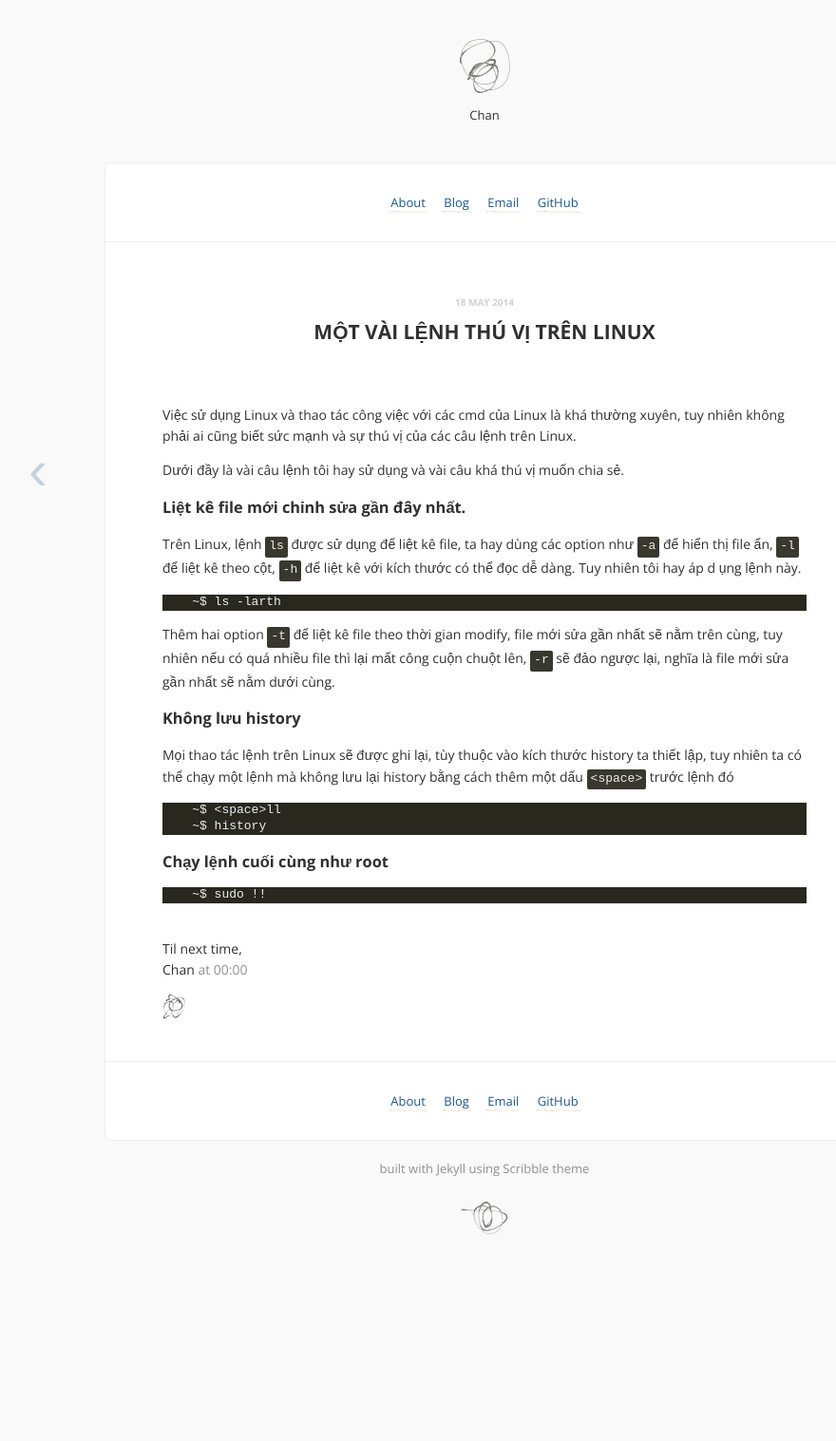
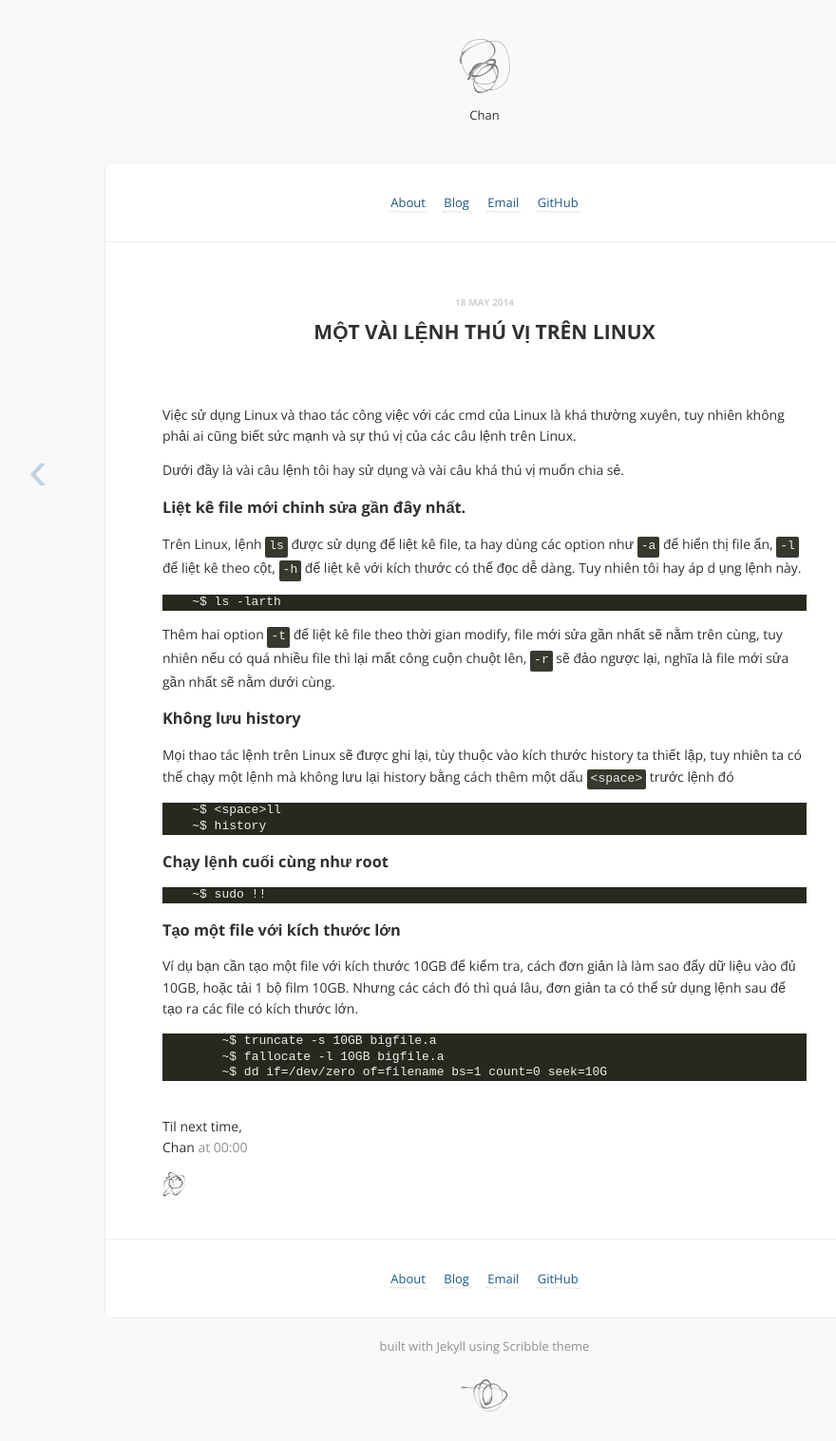
Before and after one commit to gitter-badger/xluffy.github.io, a Jekyll site: the page built from _posts/2014-05-18-fun-cmd-in-linux.md, in a window 1280 px wide. Shown: the whole page at 95% size, without its empty margins (130-1010 px from the left). Built offline with Jekyll 4.4.1, drawn with Linux system fonts in a browser that asks for light colours; Markdown is read by kramdown in place of the engine named in the settings; comment, search, counter and statistics services are not loaded; before the commit the page ends 1330 px from its top, so only the background shows below that.

Commit message:
Tao bigfile tren Linux

````diff
--- a/_posts/2014-05-18-fun-cmd-in-linux.md
+++ b/_posts/2014-05-18-fun-cmd-in-linux.md
@@ -40,3 +40,13 @@ thể chạy một lệnh mà không lưu lại history bằng cách thêm một
 ```
     ~$ sudo !!
 ```
+
+### Tạo một file với kích thước lớn
+
+Ví dụ bạn cần tạo một file với kích thước 10GB để kiểm tra, cách đơn giản là làm sao đẩy dữ liệu vào đủ 10GB, hoặc tải 1 bộ film 10GB. Nhưng các cách đó thì quá lâu, đơn giản ta có thể sử dụng lệnh sau để tạo ra các file có kích thước lớn.
+
+```
+	~$ truncate -s 10GB bigfile.a
+	~$ fallocate -l 10GB bigfile.a
+	~$ dd if=/dev/zero of=filename bs=1 count=0 seek=10G
+```
````
